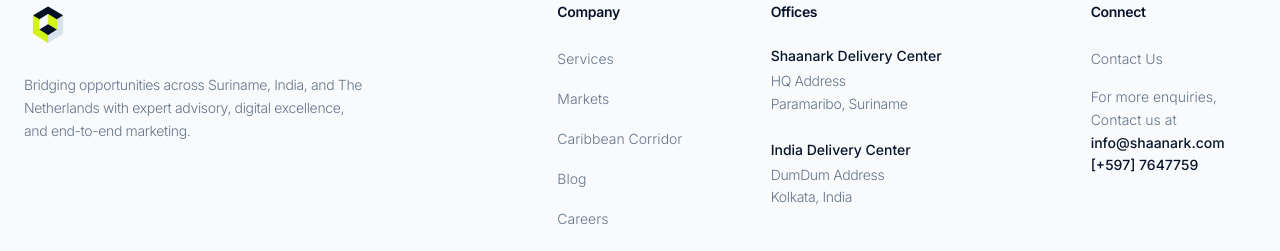
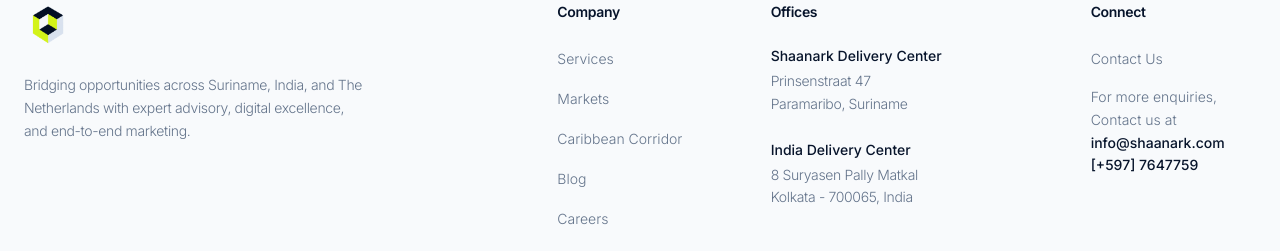
Before and after one commit to areesh18/Shanaark_ventures, a React (Vite) app: page /about in a window 1280 px wide. Shown: the part 2445-2696 px from the top of the page. Built offline with nearby package versions, Linux system fonts and the light colour scheme.

Commit message:
Footer address updated

```diff
--- a/src/components/layout/Footer/Footer.jsx
+++ b/src/components/layout/Footer/Footer.jsx
@@ -127,7 +127,7 @@ const Footer = () => {
                   Shaanark Delivery Center
                 </h5>
                 <p className="text-sm text-(--color-text-secondary) font-light leading-relaxed tracking-tight">
-                  HQ Address
+                  Prinsenstraat 47
                   <br />
                   Paramaribo, Suriname
                 </p>
@@ -137,9 +137,9 @@ const Footer = () => {
                   India Delivery Center
                 </h5>
                 <p className="text-sm text-(--color-text-secondary) font-light leading-relaxed tracking-tight">
-                  DumDum Address
+                  8 Suryasen Pally Matkal
                   <br />
-                  Kolkata, India
+                  Kolkata - 700065, India
                 </p>
               </div>
             </div>
```
